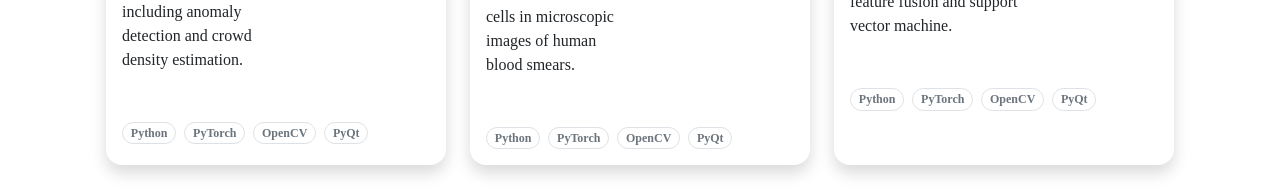
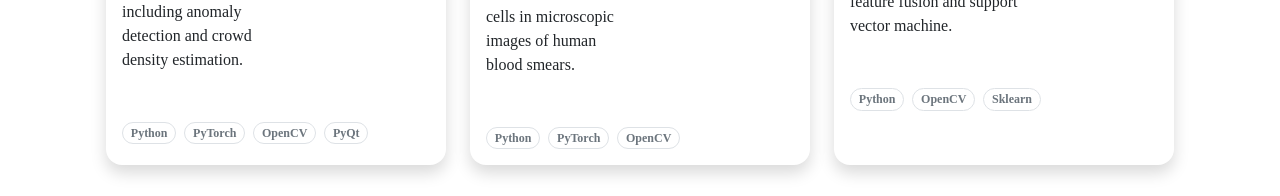
Before and after one commit to QamarDev1122/QamarDev1122.github.io, a React (Create React App) app: page /#/projects in a window 1280 px wide. Shown: the part 566-762 px from the top of the page. Built offline with nearby package versions, Linux system fonts and the light colour scheme.

Commit message:
added tech stack

```diff
--- a/src/components/ProjectsSection.js
+++ b/src/components/ProjectsSection.js
@@ -13,18 +13,21 @@ const ProjectsSection = () => {
       title: "DeepCrowd",
       description: "An application that leverages computer vision and deep learning techniques to enable efficient crowd behavioral analysis, including anomaly detection and crowd density estimation.",
       images: [dc, rms],
+      tech: ["Python", "PyTorch", "OpenCV", "PyQt"]
     },
     {
       id: 2,
       title: "Deep Malaria Detection",
       description: "A deep learning-based application that detects and classifies malaria cells in microscopic images of human blood smears.",
       images: [rms, dc],
+      tech: ["Python", "PyTorch", "OpenCV"]
     },
     {
       id: 3,
       title: "Pedestrian Classification",
       description: "Developed a machine learning algorithm to classify pedestrians into multiple classes using feature fusion and support vector machine.",
       images: [rms, dc],
+      tech: ["Python", "OpenCV", "Sklearn"]
     },
   ];
 
@@ -35,54 +38,63 @@ const ProjectsSection = () => {
       title: "Campaign Management System",
       description: "A CRM for user campaign management. CRMS can be used for businesses to run their online campaings using one of the most Professional tools like email and WhatsApp.",
       images: [rms, dc],
+      tech: ["Go", "TypeScript", "PostgreSQL", "WhatsApp Business API"]
     },
     {
       id: 2,
       title: "IPinfo.io",
       description: "IP address API: geolocation, VPN detection, company data and more. Serving over 40 billion API requests a month for 500,000+ businesses and developers.",
       images: [rms, dc],
+      tech: ["Google BQ", "Google Cloud Plateform", "Python", "Shell", "JavaScript", "Retool"]
     },
     {
       id: 3,
       title: "instashowing",
       description: "The Showing Solution for Forward Thinking Real Estate People 15,000+ agents, teams, brokers and MLSs are up and running with Instashowing. ",
       images: [rms, dc],
+      tech: ["RoR", "html/scss", "PostgreSQL", "Heroku"]
     },
     {
       id: 4,
       title: "Mercuri Admin Portal",
       description: "Mercuri is an application used for sport enthusiasts to get online trainings from top coaches, practitioners, and trainers.",
       images: [rms, dc],
+      tech: [".Net", "React/TypeScript", "Swagger"]
     },
     {
       id: 5,
       title: "DesireDev: A Matrimonial App",
       description: "A matrimonial application used for bringing people with similar traits a step closer to each other.",
       images: [rms, dc],
+      tech: ["RoR", "html/scss", "PostgreSQL"]
     },
     {
       id: 6,
       title: "Zentratoo",
       description: "An online market place used to sale daily commmodities in German market.",
       images: [rms, dc],
+      tech: ["RoR", "html/scss", "PostgreSQL"]
     },
     {
       id: 7,
       title: "Ebazar",
       description: "An online market place for selling and purchasing goods.",
       images: [rms, dc],
+      tech: ["MERN", "Mongoose", "Github"]
     },
     {
       id: 8,
       title: "Ewagers",
       description: "A skill-based Esports wagering platform.",
       images: [rms, dc],
+      tech: ["RoR", "RSpec", "Github"]
     },
     {
       id: 9,
       title: "Railway Management System",
       description: "An automation of daily operations of Pakistan Railways.",
       images: [rms, dc],
+      tech: ["C#", "SQL", "SQL"]
     },
 
   ]
@@ -130,10 +142,12 @@ const ProjectsSection = () => {
                               />
                           </div>
                           <div className="p-3">
-                              <span className="badge border me-2 primary-border me-2">Python</span>
-                              <span className="badge border me-2 primary-border me-2">PyTorch</span>
-                              <span className="badge border me-2 primary-border me-2">OpenCV</span>
-                              <span className="badge border me-2 primary-border me-2">PyQt</span>
+                            {
+                              project.tech.map((t) => (
+                                <span className="badge border me-2 primary-border me-2">{t}</span>
+
+                              ))
+                            }
                           </div>
                       </div>
                   </div>
```
